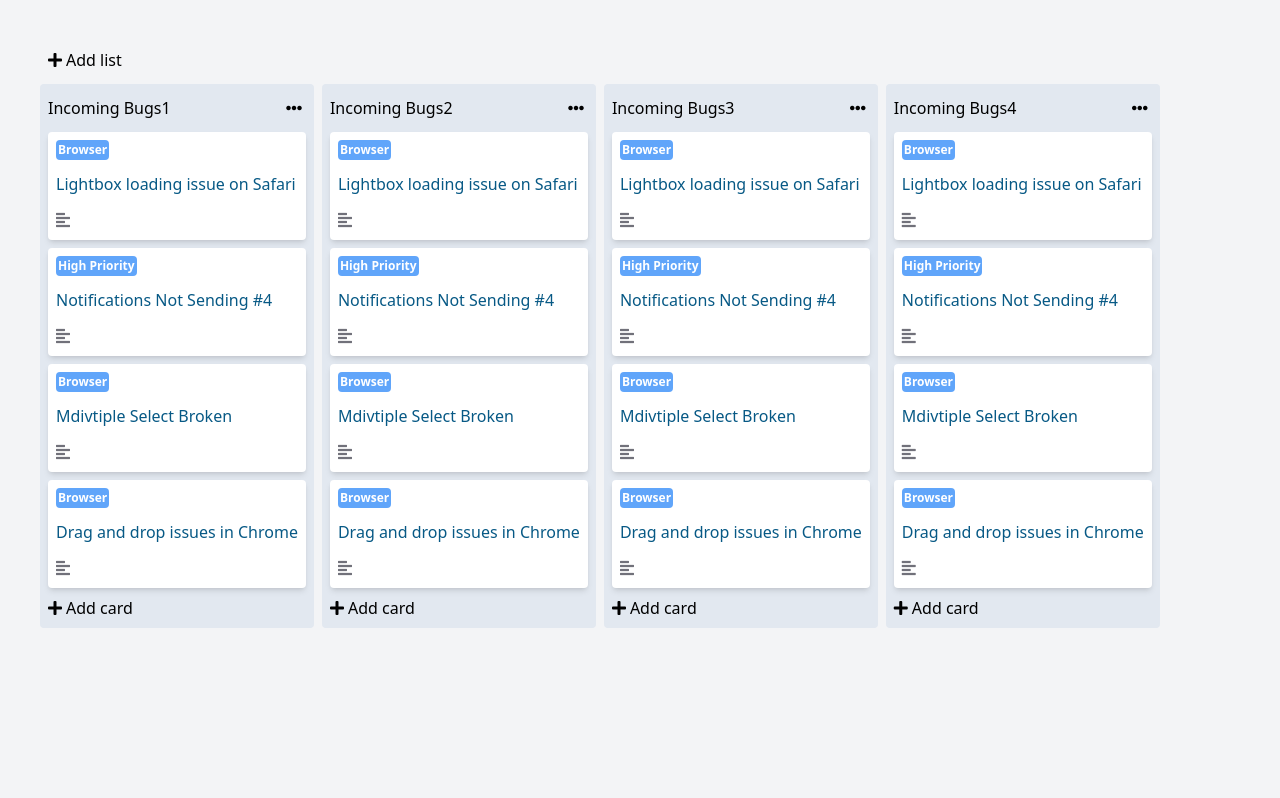
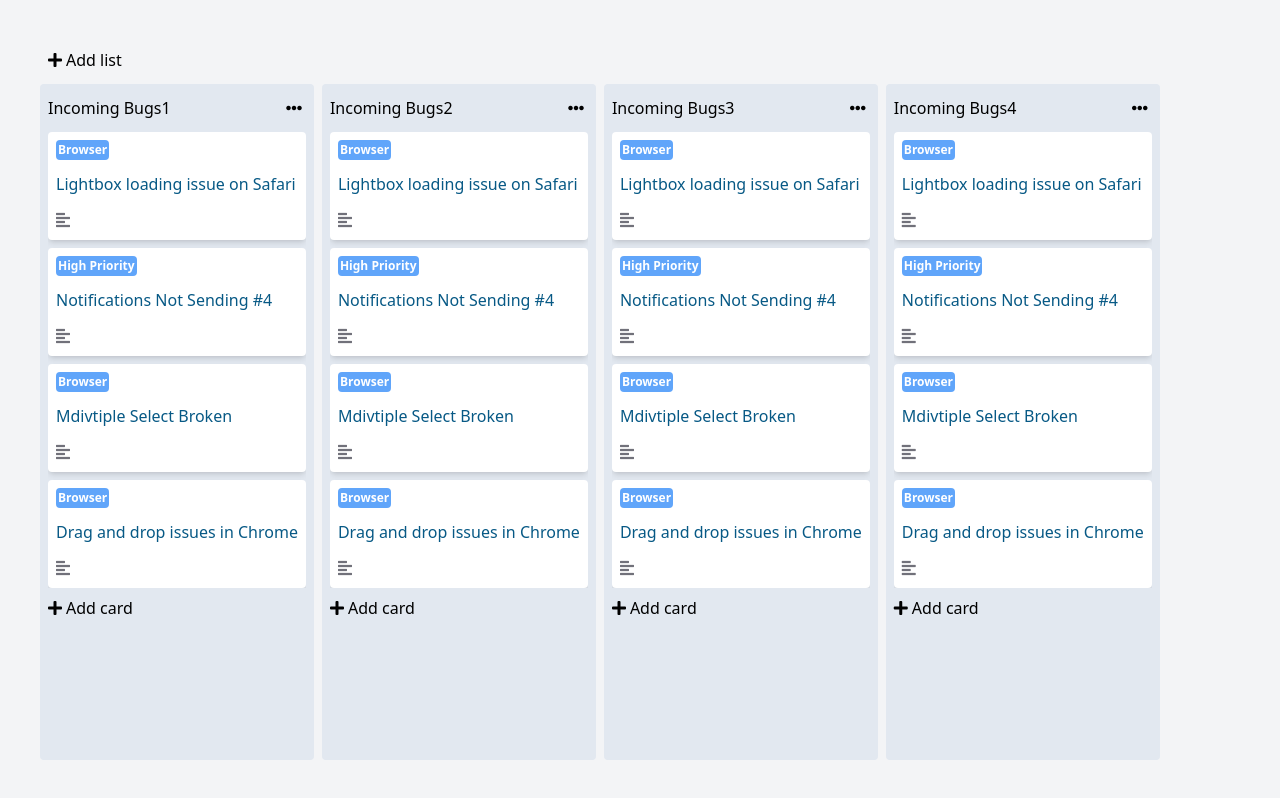
Before and after one commit to amozalev/task-board, a SvelteKit app: page / in a window 1280 px wide. Built offline with nearby package versions, Linux system fonts and the light colour scheme.

Commit message:
Made task lists scrollable.

```diff
--- a/src/app.css
+++ b/src/app.css
@@ -4,4 +4,6 @@
 
 html {
     display: flex;
+    height: 100%;
+    overflow-y: hidden;
 }
--- a/src/components/tasks/TaskList.svelte
+++ b/src/components/tasks/TaskList.svelte
@@ -7,7 +7,7 @@
 	export let tasks = [];
 </script>
 
-<div class="flex flex-col rounded bg-slate-200 p-2">
+<div class="flex flex-col rounded bg-slate-200 p-2 min-h-0">
 	<div class="flex justify-between items-center">
 		<span class="flex grow">
 			<h2>{name}</h2>
@@ -18,7 +18,7 @@
 			</button>
 		</span>
 	</div>
-	<div class="flex flex-col grow gap-y-2 my-2">
+	<div class="flex flex-col gap-y-2 my-2 overflow-auto min-h-0">
 		{#each tasks as task (task.id)}
 			<TaskItem {listIdx} {task} />
 		{/each}
--- a/src/routes/+page.svelte
+++ b/src/routes/+page.svelte
@@ -3,14 +3,14 @@
 	import { taskListStore } from '../stores/tasks.js';
 </script>
 
-<section class="flex flex-col gap-1 p-10">
+<section class="h-full flex flex-col gap-1 p-10">
 	<div class="flex">
 		<button class="flex gap-1 p-2 items-center" on:click={taskListStore.addList}>
 			<i class="fas fa-plus"></i>
 			<h4>Add list</h4>
 		</button>
 	</div>
-	<div class="grid grid-cols-auto-fill-260 gap-2 grid-flow-col auto-cols-260">
+	<div class="grid grid-cols-auto-fill-260 gap-2 grid-flow-col auto-cols-260 h-[calc(100%-2.5rem)]">
 		{#each $taskListStore as taskList, i (taskList.id)}
 			<TaskList listIdx={i} name={taskList.name} tasks={taskList.tasks} />
 		{/each}
```
